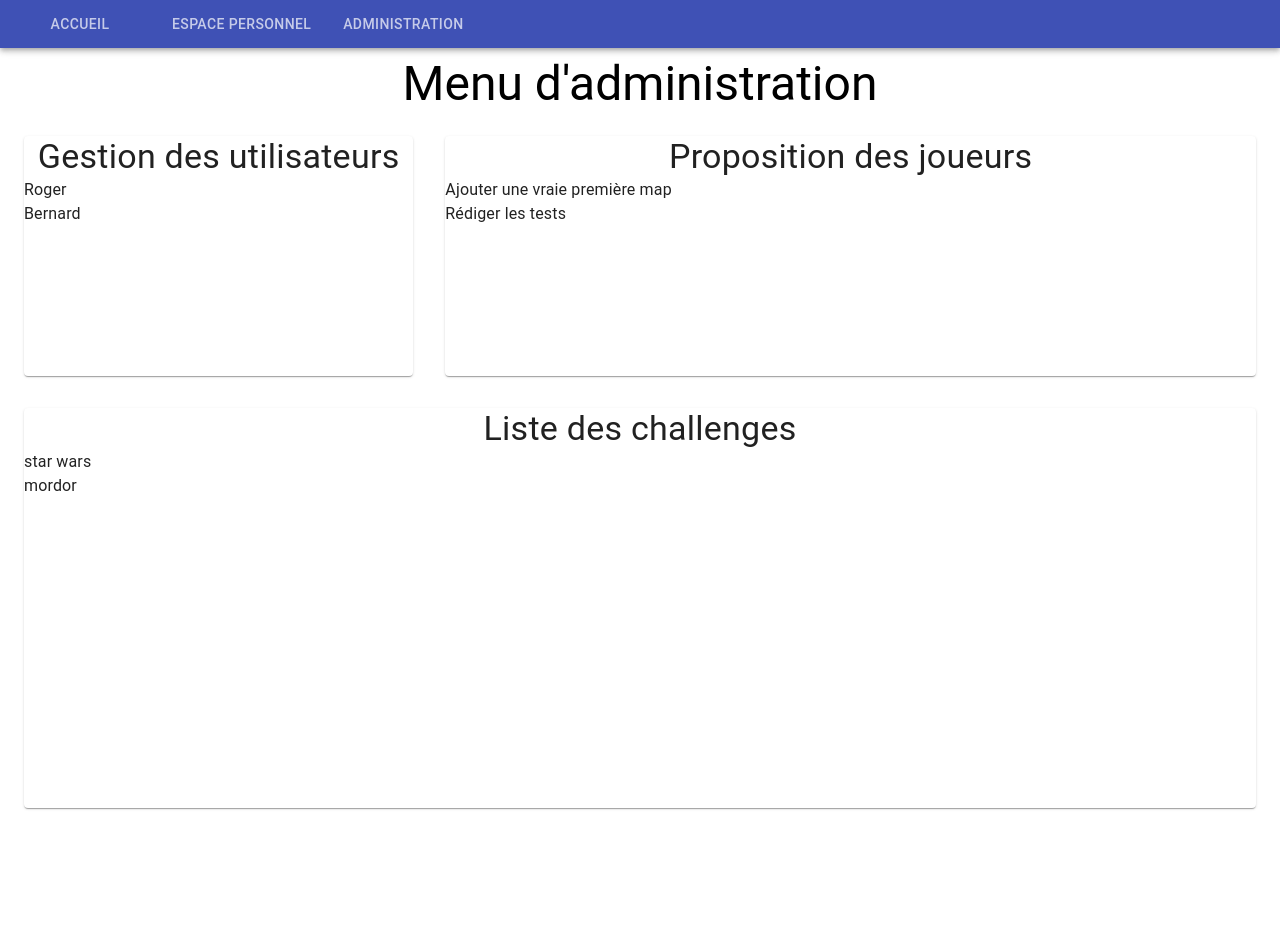
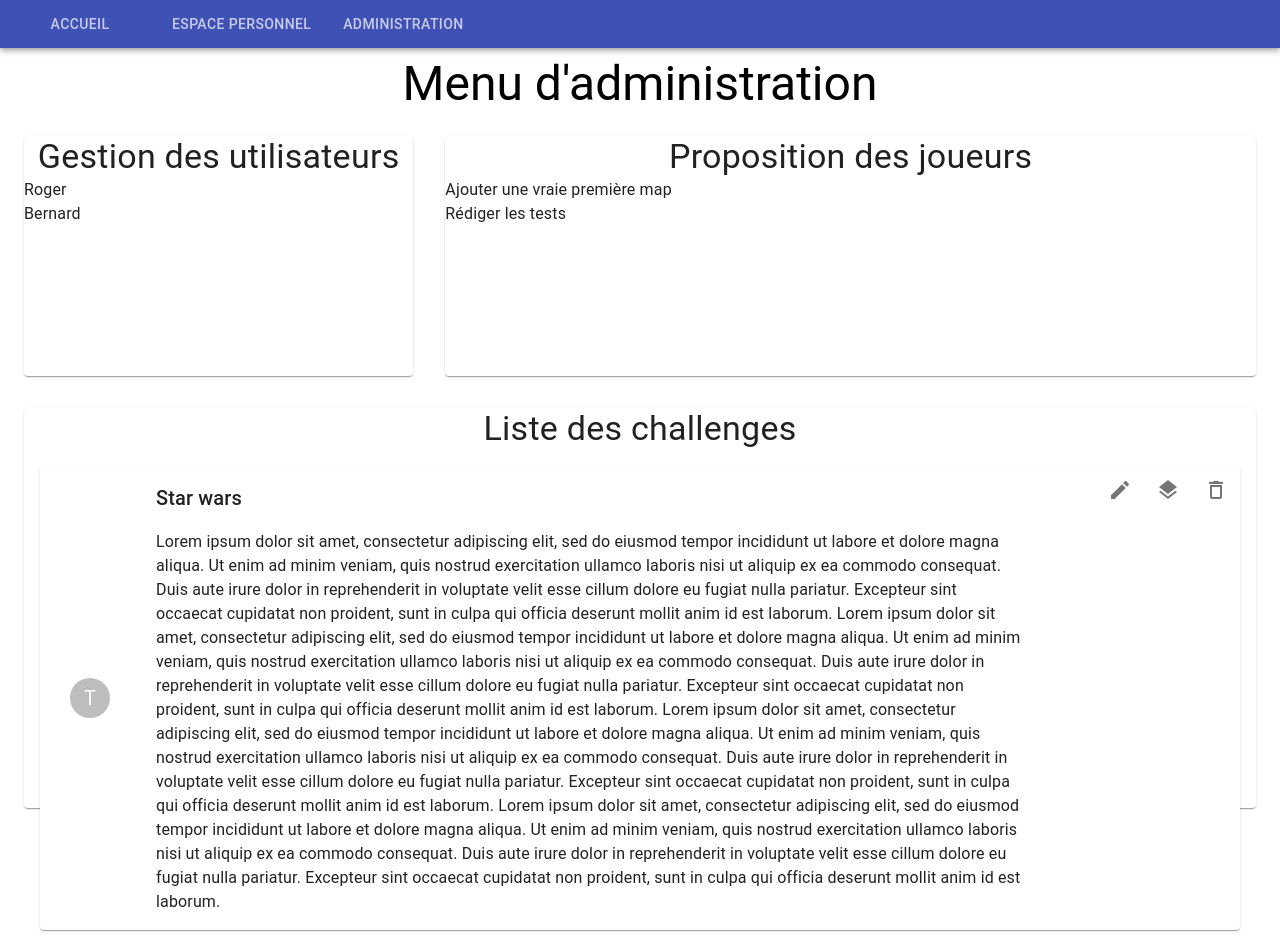
Before and after one commit to mankoty567/accrobat, a React (Create React App) app in the folder web/: page /admin in a window 1280 px wide. Before the commit the page ends 848 px from the top, so only its background shows below. Built offline with nearby package versions, Linux system fonts and the light colour scheme.

Commit message:
Mise à jour du panel d'administration

```diff
--- /dev/null
+++ b/web/src/components/ChallengeItem.js
@@ -0,0 +1,101 @@
+import {
+  Typography,
+  List,
+  ListItem,
+  IconButton,
+  Paper,
+  Grid,
+  Avatar,
+} from '@material-ui/core';
+import EditIcon from '@material-ui/icons/Edit';
+import LayersIcon from '@material-ui/icons/Layers';
+import DeleteOutlineIcon from '@material-ui/icons/DeleteOutline';
+import React from 'react';
+
+let ChallengeItem = ({ index }) => {
+  let objTest = {
+    id: 0,
+    title: 'Star wars',
+    description: 'Un parcours à travers les étoiles ...',
+    scale: '',
+  };
+  index = 0;
+
+  return (
+    <Paper>
+      <Grid container>
+        <Grid
+          container
+          item
+          xs={1}
+          align="Center"
+          alignContent="center"
+          justify="center"
+        >
+          <Avatar>T</Avatar>
+        </Grid>
+        <Grid item xs={9}>
+          <List>
+            <ListItem>
+              <Typography variant="h6" align="center">
+                {objTest.title}
+              </Typography>
+            </ListItem>
+            <ListItem>
+              <Typography>
+                Lorem ipsum dolor sit amet, consectetur adipiscing
+                elit, sed do eiusmod tempor incididunt ut labore et
+                dolore magna aliqua. Ut enim ad minim veniam, quis
+                nostrud exercitation ullamco laboris nisi ut aliquip
+                ex ea commodo consequat. Duis aute irure dolor in
+                reprehenderit in voluptate velit esse cillum dolore eu
+                fugiat nulla pariatur. Excepteur sint occaecat
+                cupidatat non proident, sunt in culpa qui officia
+                deserunt mollit anim id est laborum. Lorem ipsum dolor
+                sit amet, consectetur adipiscing elit, sed do eiusmod
+                tempor incididunt ut labore et dolore magna aliqua. Ut
+                enim ad minim veniam, quis nostrud exercitation
+                ullamco laboris nisi ut aliquip ex ea commodo
+                consequat. Duis aute irure dolor in reprehenderit in
+                voluptate velit esse cillum dolore eu fugiat nulla
+                pariatur. Excepteur sint occaecat cupidatat non
+                proident, sunt in culpa qui officia deserunt mollit
+                anim id est laborum. Lorem ipsum dolor sit amet,
+                consectetur adipiscing elit, sed do eiusmod tempor
+                incididunt ut labore et dolore magna aliqua. Ut enim
+                ad minim veniam, quis nostrud exercitation ullamco
+                laboris nisi ut aliquip ex ea commodo consequat. Duis
+                aute irure dolor in reprehenderit in voluptate velit
+                esse cillum dolore eu fugiat nulla pariatur. Excepteur
+                sint occaecat cupidatat non proident, sunt in culpa
+                qui officia deserunt mollit anim id est laborum. Lorem
+                ipsum dolor sit amet, consectetur adipiscing elit, sed
+                do eiusmod tempor incididunt ut labore et dolore magna
+                aliqua. Ut enim ad minim veniam, quis nostrud
+                exercitation ullamco laboris nisi ut aliquip ex ea
+                commodo consequat. Duis aute irure dolor in
+                reprehenderit in voluptate velit esse cillum dolore eu
+                fugiat nulla pariatur. Excepteur sint occaecat
+                cupidatat non proident, sunt in culpa qui officia
+                deserunt mollit anim id est laborum.
+              </Typography>
+            </ListItem>
+          </List>
+        </Grid>
+        <Grid item xs={2} align="right">
+          <IconButton>
+            <EditIcon />
+          </IconButton>
+          <IconButton>
+            <LayersIcon />
+          </IconButton>
+          <IconButton>
+            <DeleteOutlineIcon />
+          </IconButton>
+        </Grid>
+      </Grid>
+    </Paper>
+  );
+};
+
+export default ChallengeItem;
--- a/web/src/scenes/adminPanel/AdminPanel.js
+++ b/web/src/scenes/adminPanel/AdminPanel.js
@@ -1,4 +1,5 @@
 import { Button, Grid, Paper, Typography } from '@material-ui/core';
+import ChallengePanel from './ChallengePanel';
 import React from 'react';
 
 let AdminPanel = () => {
@@ -7,7 +8,6 @@ let AdminPanel = () => {
     'Rédiger les tests',
   ];
   let user = ['Roger', 'Bernard'];
-  let challenges = ['star wars', 'mordor'];
   return (
     <>
       <Typography variant="h3" style={{ paddingTop: '1vh' }}>
@@ -41,12 +41,7 @@ let AdminPanel = () => {
         <Grid item xs={12} align="left">
           <Paper>
             <div style={{ height: '50vh' }}>
-              <Typography variant="h4" align="center">
-                Liste des challenges
-              </Typography>
-              {challenges.map((key) => {
-                return <Typography>{key}</Typography>;
-              })}
+              <ChallengePanel />
             </div>
           </Paper>
         </Grid>
--- /dev/null
+++ b/web/src/scenes/adminPanel/ChallengePanel.js
@@ -0,0 +1,22 @@
+import React from 'react';
+import ChallengeItem from '../../components/ChallengeItem';
+import { List, ListItem, Typography } from '@material-ui/core';
+
+let ChallengePanel = () => {
+  let challenges = ['star wars', 'mordor'];
+
+  return (
+    <>
+      <Typography variant="h4" align="center">
+        Liste des challenges
+      </Typography>
+      <List>
+        <ListItem>
+          <ChallengeItem />
+        </ListItem>
+      </List>
+    </>
+  );
+};
+
+export default ChallengePanel;
```
